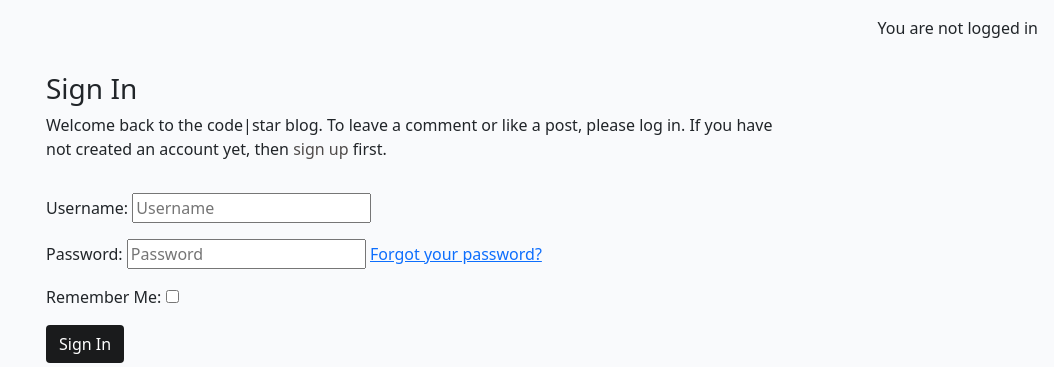
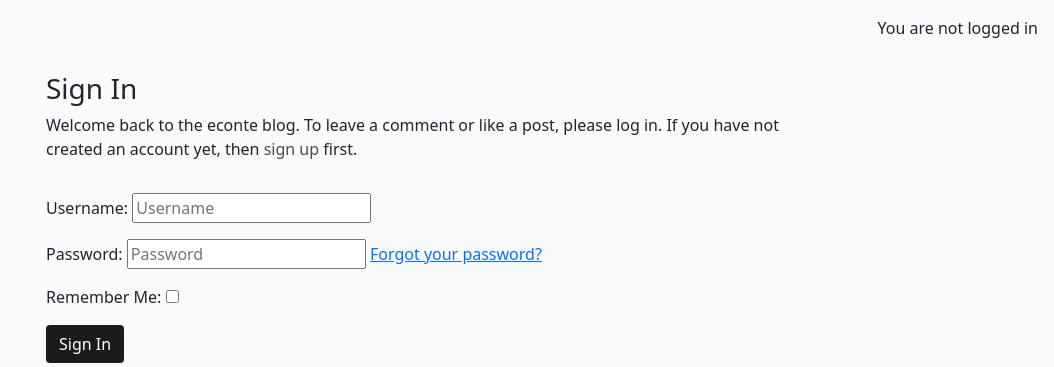
Before and after one commit to bytesbyt/econte_django, a Django app: page /accounts/login/ in a window 1280 px wide. Shown: the part 60-427 px from the top of the page, without its empty margins (226-1280 px from the left). Run offline with Django 4.2, Linux system fonts and the light colour scheme; some libraries are stand-ins or nearby versions.

Commit message:
Update login page

```diff
--- a/templates/account/login.html
+++ b/templates/account/login.html
@@ -12,7 +12,7 @@
         <div class="col-md-8 mt-3 offset-md-2">
             <h3>{% trans "Sign In" %}</h3>
 
-            <p>{% blocktrans %}Welcome back to the code|star blog. To leave a comment or like a post, please log in. If
+            <p>{% blocktrans %}Welcome back to the econte blog. To leave a comment or like a post, please log in. If
                 you
                 have not created an account yet, then <a class="link" href="{{ signup_url }}">sign up</a>
                 first.{% endblocktrans %}</p>
```
